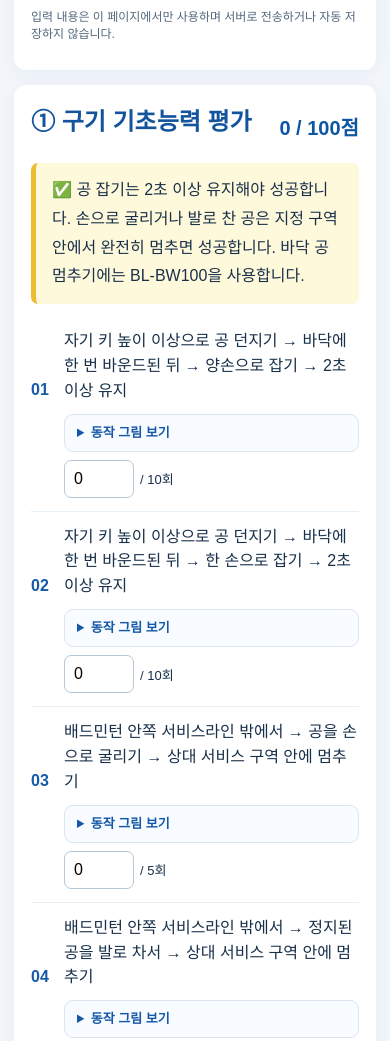
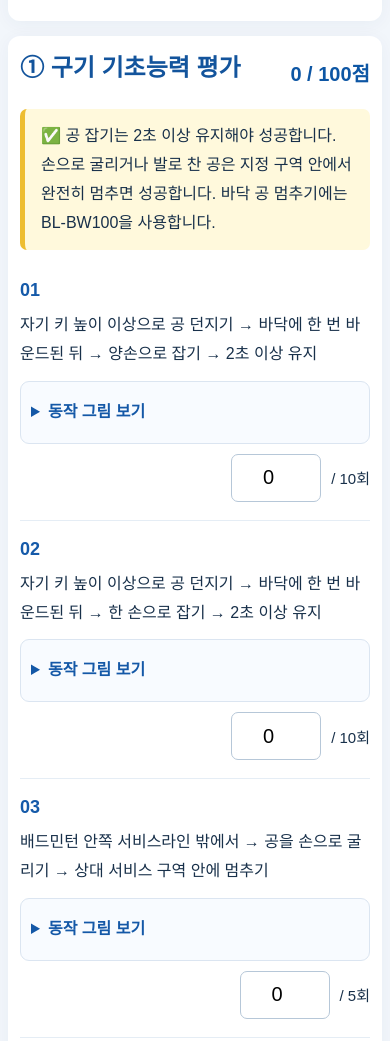
Before and after one commit to tobic-korea/tobic.kr, a plain HTML site: page selftest.html in a window 390 px wide. Shown: the part 1453-2494 px from the top of the page. Drawn offline with Linux system fonts and the light colour scheme.

Commit message:
TOBIC 휴대전화 화면 최적화

```diff
--- a/tobic-illustrations.css
+++ b/tobic-illustrations.css
@@ -1,6 +1,103 @@
-/* TOBIC SVG 그림 영역: 기존 채점 및 문구에는 영향 없음 */
-.tobic-illustration{margin-top:10px;max-width:800px}
-.tobic-illustration details{border:1px solid #dbe5f1;border-radius:9px;background:#f8fbff;padding:8px 12px}
-.tobic-illustration summary{cursor:pointer;color:#1458a7;font-size:13px;font-weight:700;list-style:revert}
-.tobic-illustration img{display:block;width:100%;height:auto;margin:10px auto 0;border-radius:8px;background:#fff}
-@media print{.tobic-illustration{display:none!important}}
+
+/* TOBIC 동작 그림 반응형 디자인 */
+.tobic-illustration {
+  margin-top: 10px;
+  max-width: 800px;
+  min-width: 0;
+}
+
+.tobic-illustration details {
+  border: 1px solid #dbe5f1;
+  border-radius: 9px;
+  background: #f8fbff;
+  padding: 8px 12px;
+}
+
+.tobic-illustration summary {
+  cursor: pointer;
+  color: #1458a7;
+  font-size: 14px;
+  font-weight: 700;
+}
+
+.tobic-illustration img {
+  display: block;
+  width: 100%;
+  height: auto;
+  margin: 10px auto 0;
+  border-radius: 8px;
+  background: #fff;
+}
+
+/* 휴대전화 화면 최적화 */
+@media screen and (max-width: 650px) {
+  main {
+    padding: 0 8px;
+  }
+
+  .card {
+    padding: 12px;
+  }
+
+  .item {
+    grid-template-columns: minmax(0, 1fr);
+    gap: 10px;
+    padding: 18px 0;
+  }
+
+  .num {
+    font-size: 18px;
+  }
+
+  .task {
+    min-width: 0;
+    font-size: 16px;
+    line-height: 1.8;
+    overflow-wrap: anywhere;
+  }
+
+  .tobic-illustration {
+    width: 100%;
+    margin-top: 12px;
+  }
+
+  .tobic-illustration details {
+    padding: 6px;
+    overflow-x: auto;
+  }
+
+  .tobic-illustration summary {
+    font-size: 16px;
+    padding: 10px 4px;
+  }
+
+  .tobic-illustration img {
+    width: 100%;
+    min-width: 560px;
+    max-width: none;
+  }
+
+  .inputbox {
+    grid-column: 1;
+    justify-content: flex-end;
+    gap: 10px;
+  }
+
+  .inputbox input {
+    width: 90px;
+    min-height: 48px;
+    font-size: 20px;
+    text-align: center;
+  }
+
+  .inputbox span {
+    font-size: 15px;
+  }
+}
+
+/* 인쇄 시 그림 제외 */
+@media print {
+  .tobic-illustration {
+    display: none !important;
+  }
+}
```
